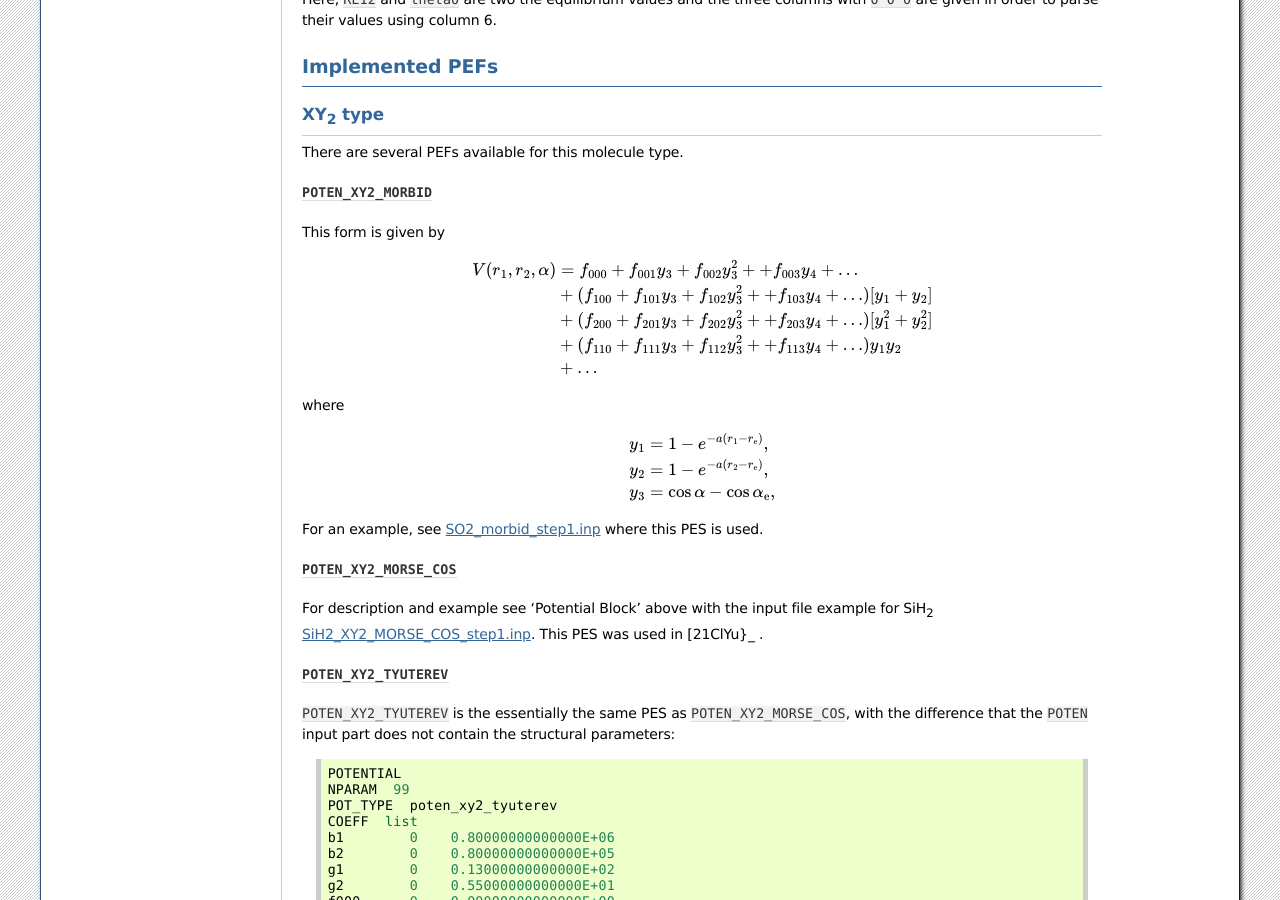
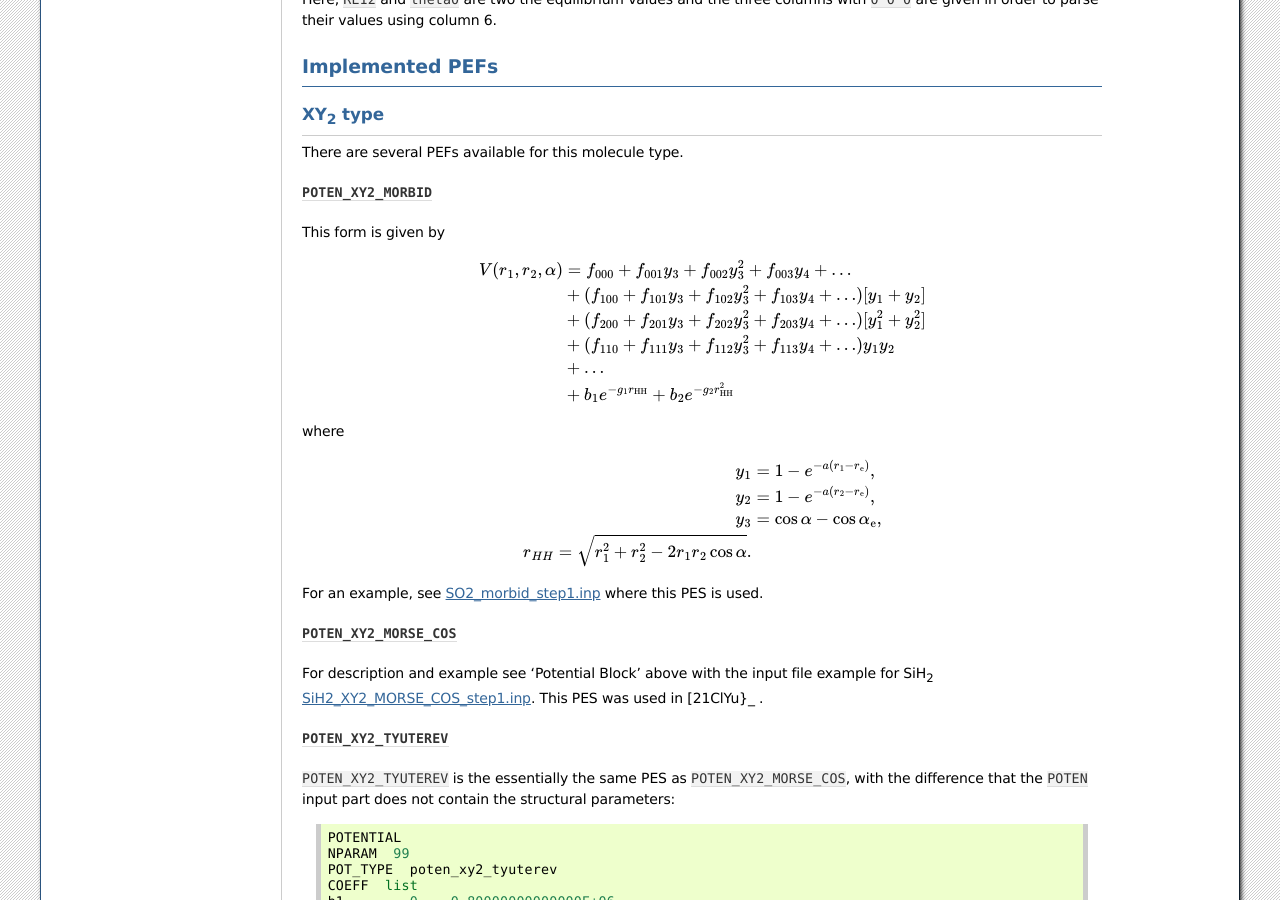
Before and after one commit to Trovemaster/TROVE, a Sphinx documentation site: the page built from docs/source/potentials.rst, in a window 1280 px wide and 900 px high, scrolled down 2692 px. Built offline with Sphinx 7.4.7, drawn with Linux system fonts in a browser that asks for light colours; formulas are drawn with MathJax 3; some of the changed text lies outside the part shown.

Commit message:
Update potentials.rst

```diff
--- a/docs/source/potentials.rst
+++ b/docs/source/potentials.rst
@@ -182,13 +182,14 @@ This form is given by
 .. math::
 
    \begin{split}
-   V(r_1,r_2,\alpha) &= f_{000} + f_{001} y_3 + f_{002} y_3^2 +  + f_{003} y_4 + \ldots  \\
-                   & + (f_{100} + f_{101} y_3 + f_{102} y_3^2 +  + f_{103} y_4 + \ldots) [y_1 + y_2] \\
-                   & + (f_{200} + f_{201} y_3 + f_{202} y_3^2 +  + f_{203} y_4 + \ldots) [y_1^2 + y_2^2] \\
-                   & + (f_{110} + f_{111} y_3 + f_{112} y_3^2 +  + f_{113} y_4 + \ldots) y_1y_2 \\
+   V(r_1,r_2,\alpha) &= f_{000} + f_{001} y_3 + f_{002} y_3^2 +  f_{003} y_4 + \ldots  \\
+                   & + (f_{100} + f_{101} y_3 + f_{102} y_3^2 +  f_{103} y_4 + \ldots) [y_1 + y_2] \\
+                   & + (f_{200} + f_{201} y_3 + f_{202} y_3^2 +  f_{203} y_4 + \ldots) [y_1^2 + y_2^2] \\
+                   & + (f_{110} + f_{111} y_3 + f_{112} y_3^2 +  f_{113} y_4 + \ldots) y_1y_2 \\
                    & + \ldots \\
+                     & + b_1 e^{-g_1 r_{\rm HH}} + b_2 e^{-g_2 r_{\rm HH}^2} \\
+   \end{split}
 
-   \end{split}
 
 where
 
@@ -198,6 +199,7 @@ where
       y_1 & = 1-e^{-a (r_1 - r_{\rm e})}, \\
       y_2 & = 1-e^{-a (r_2 - r_{\rm e})}, \\
       y_3 &= \cos\alpha-\cos\alpha_{\rm e}, \\
+      r_{HH}=\sqrt{r_1^2+r_2^2-2 r_1 r_2 \cos\alpha}.\\
    \end{split}
 
 
@@ -319,7 +321,7 @@ The vibrational coordinates are
      \xi_3 &= \alpha-\alpha_{\rm eq},
    \end{split}
 
-where the internal stretching coordinates :math:`r_1  = r_1^{\rm eq}`\ , :math:`r_2  = r_2^{\rm eq}`\ , the interbond angle :math:`\alpha = \angle({\rm e})`\ , and the equilibrium parameters are :math:`r_1^{\rm eq}`, :math:`r_2^{\rm eq}` and :math:`\alpha_{\rm eq}`. Note that the exponent :math:`k` associated with the bending coordinate :math:`\xi_3` assumes only even values because of the symmetry of the XYZ molecule.
+where :math:`r_1  = r_1^{\rm eq}`  and :math:`r_2  = r_2^{\rm eq}` are the internal stretching coordinates  and  :math:`\alpha` is the interbond angle, and the equilibrium parameters are :math:`r_1^{\rm eq}`, :math:`r_2^{\rm eq}` and :math:`\alpha_{\rm eq}`. Note that the exponent :math:`k` associated with the bending coordinate :math:`\xi_3` assumes only even values because of the symmetry of the XYZ molecule.
 
 
 The input file example is  `CaOH_Koput_step1.inp <https://raw.githubusercontent.com/Trovemaster/TROVE/develop/docs/source/input/CaOH_Koput_step1.inp>`_  where this PES is used.
```
